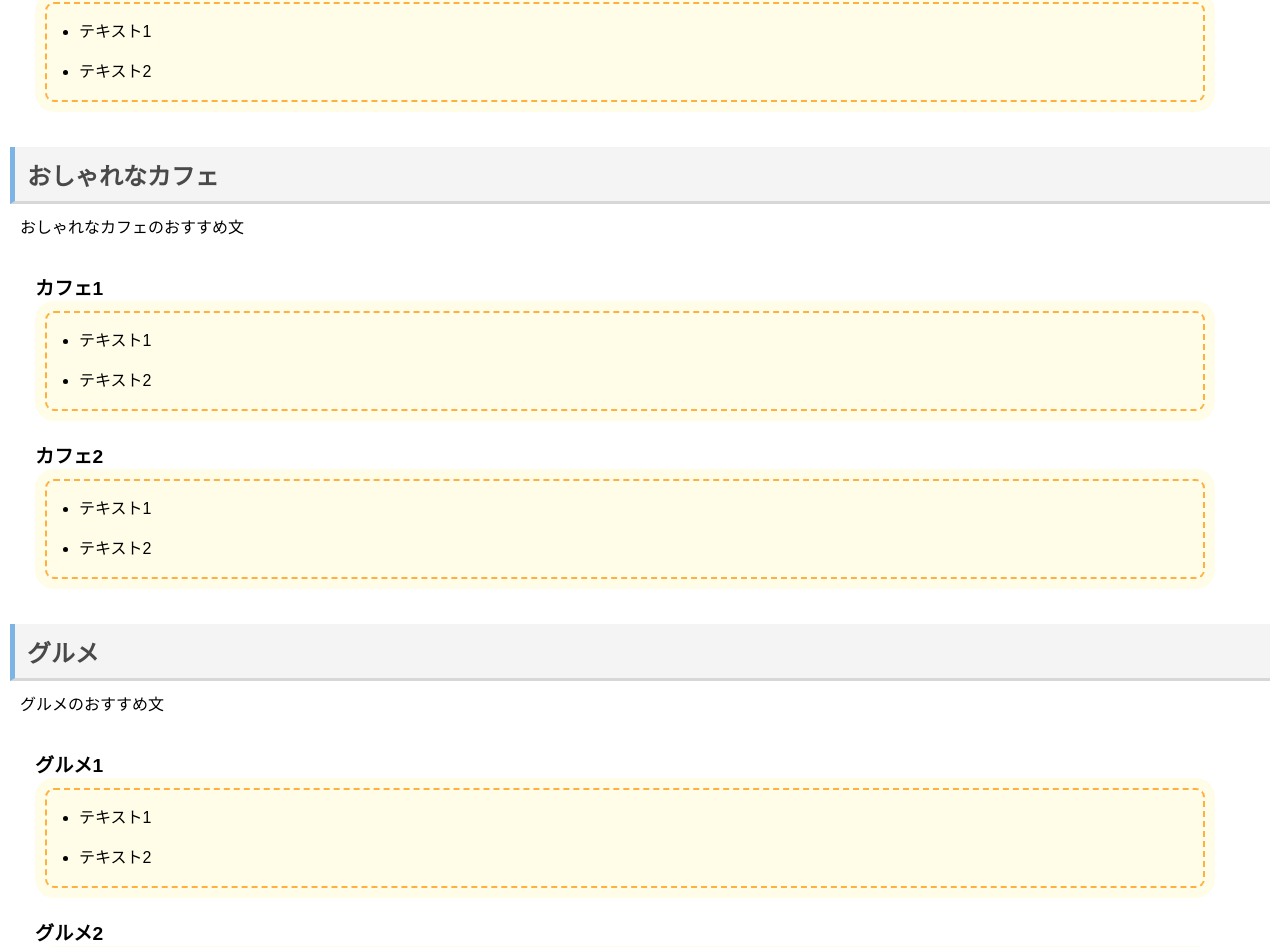
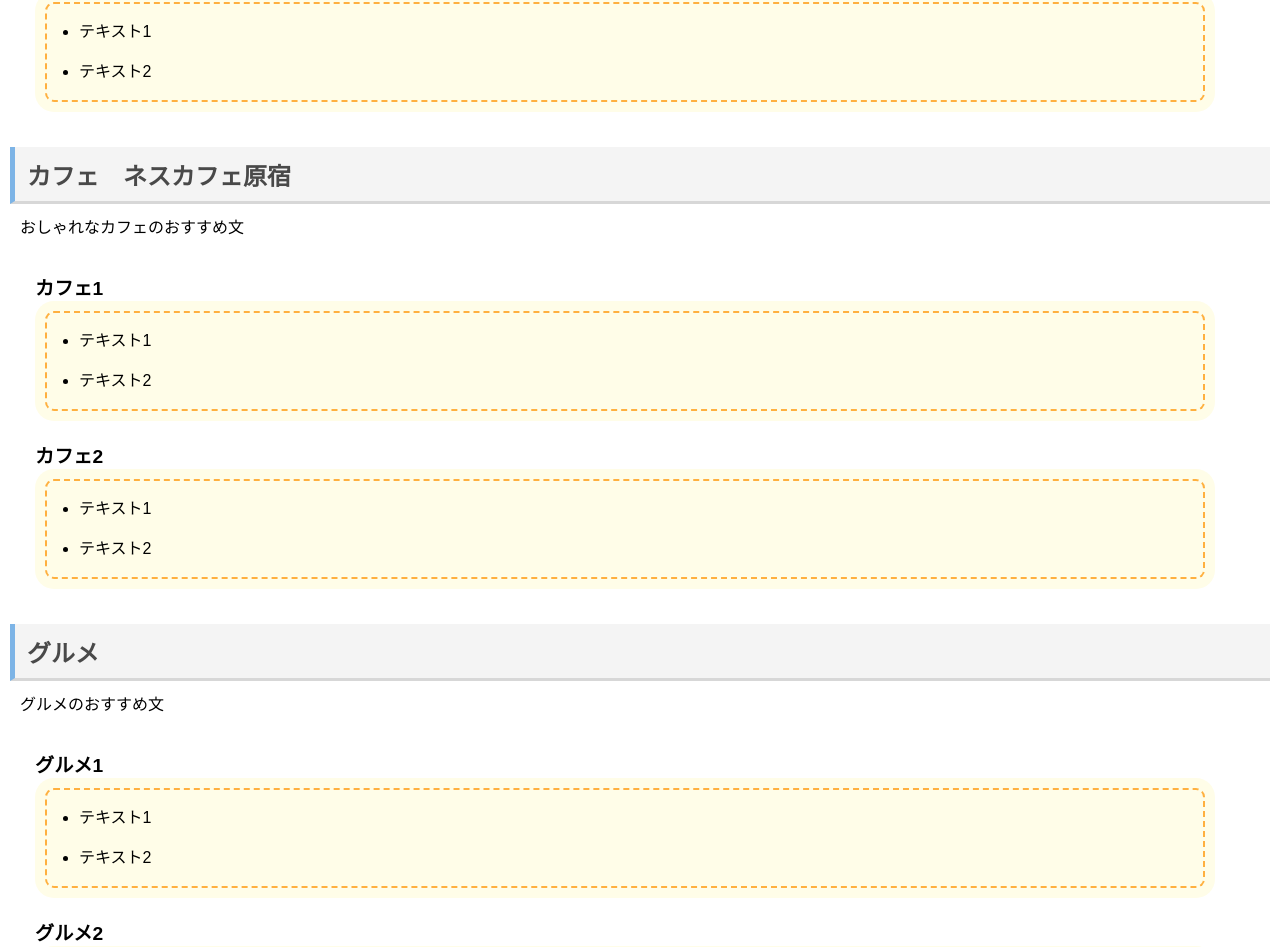
Before and after one commit to Tanaka0309/TokyoHTML, a plain HTML site: page index.html in a window 1280 px wide. Shown: the part 1523-2470 px from the top of the page. Drawn offline with Linux system fonts and the light colour scheme.

Commit message:
ネスカフェに変更しました

```diff
--- a/index.html
+++ b/index.html
@@ -84,7 +84,7 @@
 </section>
 
 <section>
-    <h2>おしゃれなカフェ</h2>
+    <h2>カフェ　ネスカフェ原宿</h2>
     <p>おしゃれなカフェのおすすめ文</p>
 
     <dl>
```
